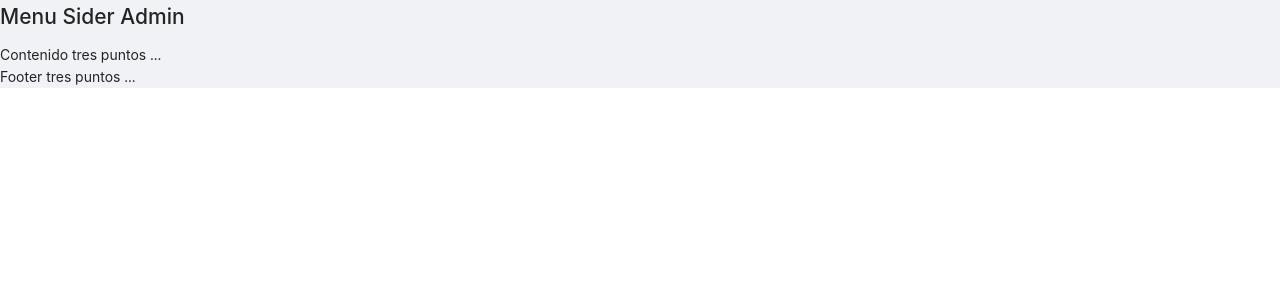
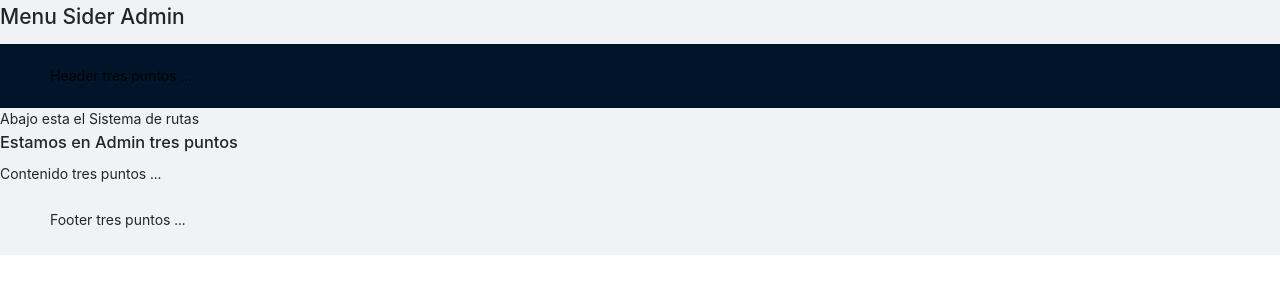
Before and after one commit to DiBarrera/blog-frontend, a React (Create React App) app: page /admin in a window 1280 px wide. Shown: the top 300 px of the page. Built offline with nearby package versions, Linux system fonts and the light colour scheme.

Commit message:
Sistema de rutas dentro de LayoutAdmin

```diff
--- a/src/App.js
+++ b/src/App.js
@@ -16,7 +16,7 @@ import "./App.scss";
 
 function App() {
   return (
-    <div className="app">
+    // <div className="app">
       <Router>
           {/* <Route path="/admin" exact={true} component={AdminHome} /> */}
         <Switch>
@@ -25,14 +25,14 @@ function App() {
           ))}
         </Switch>
       </Router>
-      {/* <h1> Web Personal - Client <span>Diego</span></h1>
-      <h2>Proyecto</h2>
-      <h2>Estamos en App.js</h2>
-      <Admin />
-      <SignIn />
-      <Home />
-      <Contact /> */}
-    </div>
+    //   {/* <h1> Web Personal - Client <span>Diego</span></h1>
+    //   <h2>Proyecto</h2>
+    //   <h2>Estamos en App.js</h2>
+    //   <Admin />
+    //   <SignIn />
+    //   <Home />
+    //   <Contact />
+    // </div> */}
   )
 }
 
@@ -42,7 +42,7 @@ function RouteWithSubRoutes(route) {
     <Route
       path={route.path}
       exact={route.exact}
-      render={props => <route.component routes={route.routes}/>}
+      render={props => <route.component routes={route.routes} {...props}/>}
     />
   )
 }
--- a/src/layouts/LayoutAdmin.js
+++ b/src/layouts/LayoutAdmin.js
@@ -1,12 +1,56 @@
 import React from "react";
+import {
+    Switch,
+    Route,
+    Link,
+    Redirect,
+    BrowserRouter as Router
+  } from "react-router-dom";
 import { Layout } from "antd";
 
-export default function LayoutAdmin() {
+import "./LayoutAdmin.scss"
+import routes from "../config/routes";
+
+export default function LayoutAdmin(props) {
+
+    console.log(props)
+
+    const { routes } = props
+
+    console.log(routes)
+
+    const { Header, Content, Footer } = Layout
+
     return (
         <Layout>
             <h2>Menu Sider Admin</h2>
-            <div>Contenido tres puntos ...</div>
-            <div>Footer tres puntos ...</div>
+            <Layout>
+                <Header>
+                    Header tres puntos ...
+                </Header>
+                <Content>
+                    <div>Abajo esta el Sistema de rutas</div>
+                    <LoadRouters routes={routes} />
+                    <div>Contenido tres puntos ...</div>
+                </Content>
+                <Footer>
+                    <div>Footer tres puntos ...</div>
+                </Footer>
+            </Layout>
         </Layout>
     )
 }
+
+function LoadRouters({ routes }) {
+
+    console.log(routes)
+
+    return routes.map((route, index) => (
+        <Route
+            key={index}
+            path={route.path}
+            exact={route.exact}
+            component={route.component}
+        />
+    ))
+}
```
Also changed, not shown: src/layouts/LayoutAdmin.scss (added).
